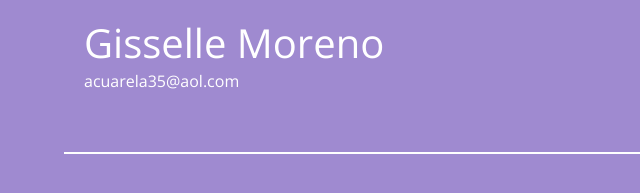
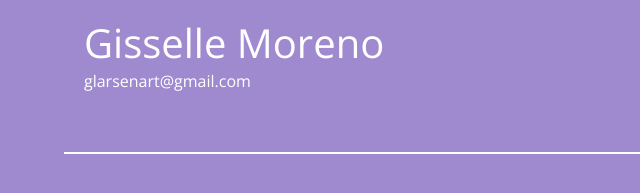
Before and after one commit to cricardom/DECODIFICACION, a plain HTML site: page index.html in a window 1280 px wide. Shown: the part 3180-3373 px from the top of the page, 0-640 px from the left. Drawn offline with nearby package versions, Linux system fonts and the light colour scheme.

Commit message:
correccion mail

```diff
--- a/index.html
+++ b/index.html
@@ -125,7 +125,7 @@
         <div class="contenedor footer-content">
                 <div class="contact-us">
                     <h2 class="brand">Gisselle Moreno</h2>
-                    <p>acuarela35@aol.com</p>
+                    <p>glarsenart@gmail.com</p>
                 </div>
                 <div class="social-media">
                     <a href="./" class="social-media-icon">
```
